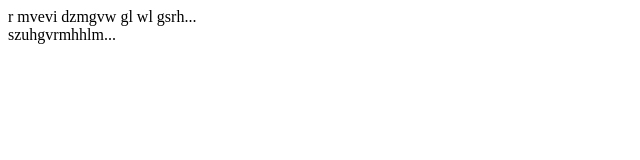
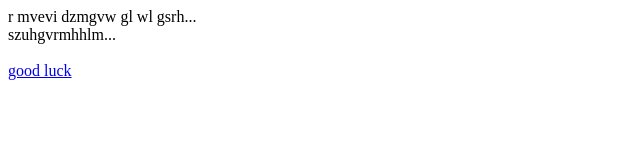
Before and after one commit to bjarturhafsteinsson/never, a plain HTML site: page index.html in a window 1280 px wide. Shown: the full height of the page, 0-640 px from the left. Drawn offline with Linux system fonts and the light colour scheme.

Commit message:
Update index.html

```diff
--- a/index.html
+++ b/index.html
@@ -7,6 +7,6 @@
   <body>
     r mvevi dzmgvw gl wl gsrh...<br>
     szuhgvrmhhlm...<br><br>
-    <a href="/never/aa/bb/cc/dd/ee/ff/gg/hh/ii/jj/kk/ll/mm/nn/oo/pp/qq/rr/ss/tt/uu/vv/ww/xx/yy/zz"
+    <a href="/never/aa/bb/cc/dd/ee/ff/gg/hh/ii/jj/kk/ll/mm/nn/oo/pp/qq/rr/ss/tt/uu/vv/ww/xx/yy/zz">good luck</a>
   </body>
 </html>
```
